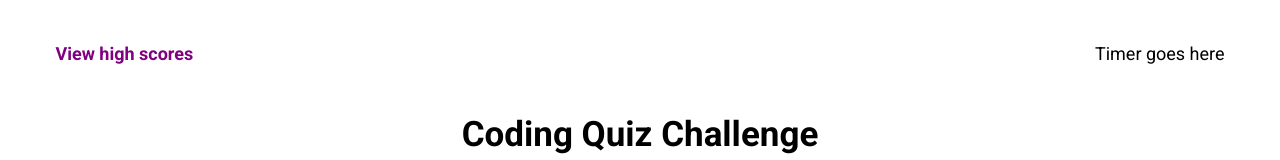
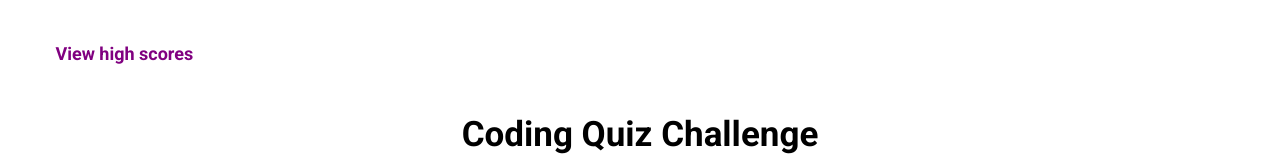
Before and after one commit to aldrinburgos18/Code-Quiz, a plain HTML site: page index.html in a window 1280 px wide. Shown: the top 160 px of the page. Drawn offline with Linux system fonts and the light colour scheme.

```diff
--- a/index.html
+++ b/index.html
@@ -12,7 +12,7 @@
         <h1 id = "high-scores">View high scores</h1>
         </div>
         <div class="timer-container">
-        <p id="timer">Timer goes here</p>
+        <p id="timer"></p>
         </div>
     </header>
 
```
Also changed, not shown: screenshot1.png (added), screenshot2.png (added), 1 other file.
